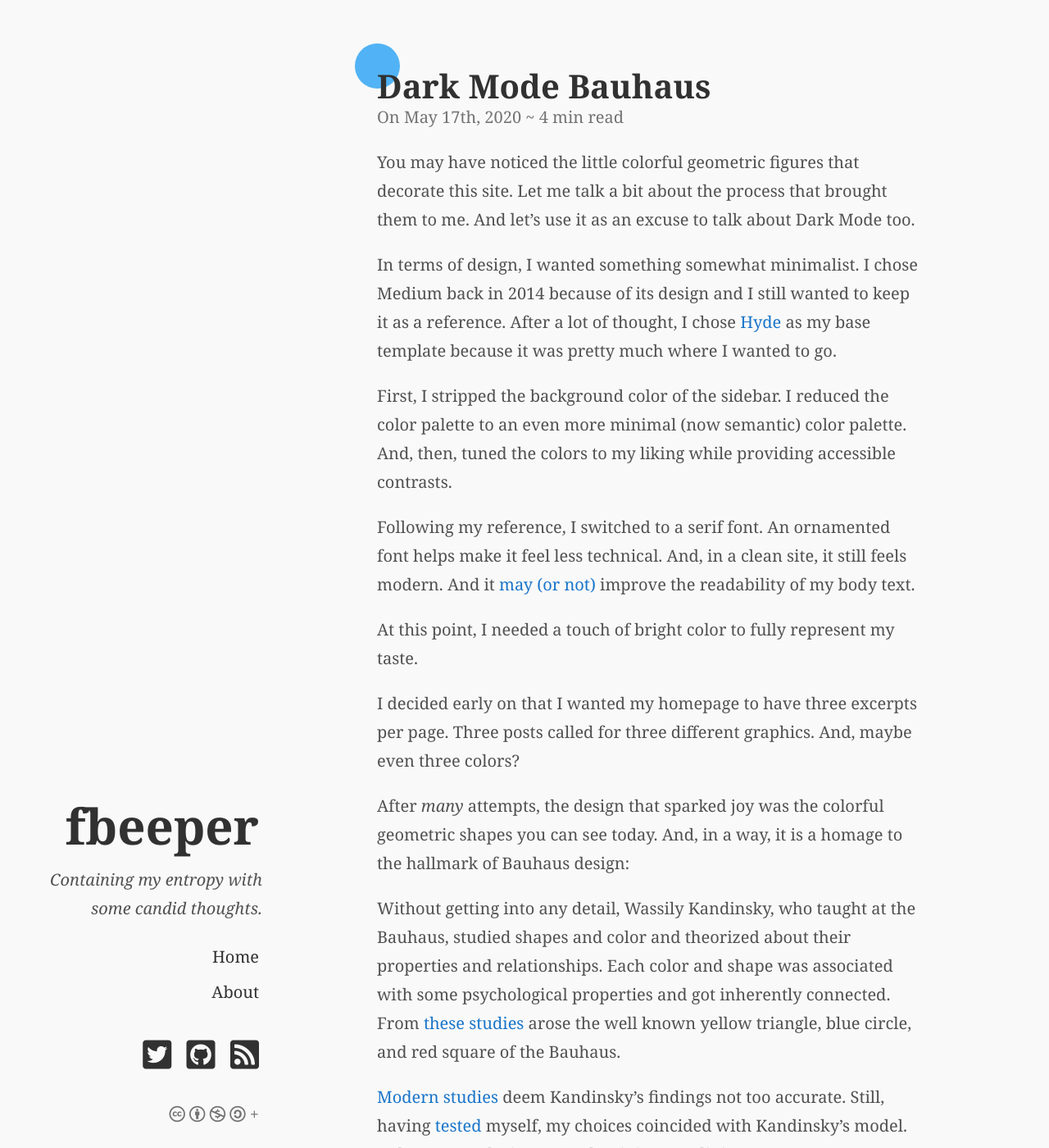
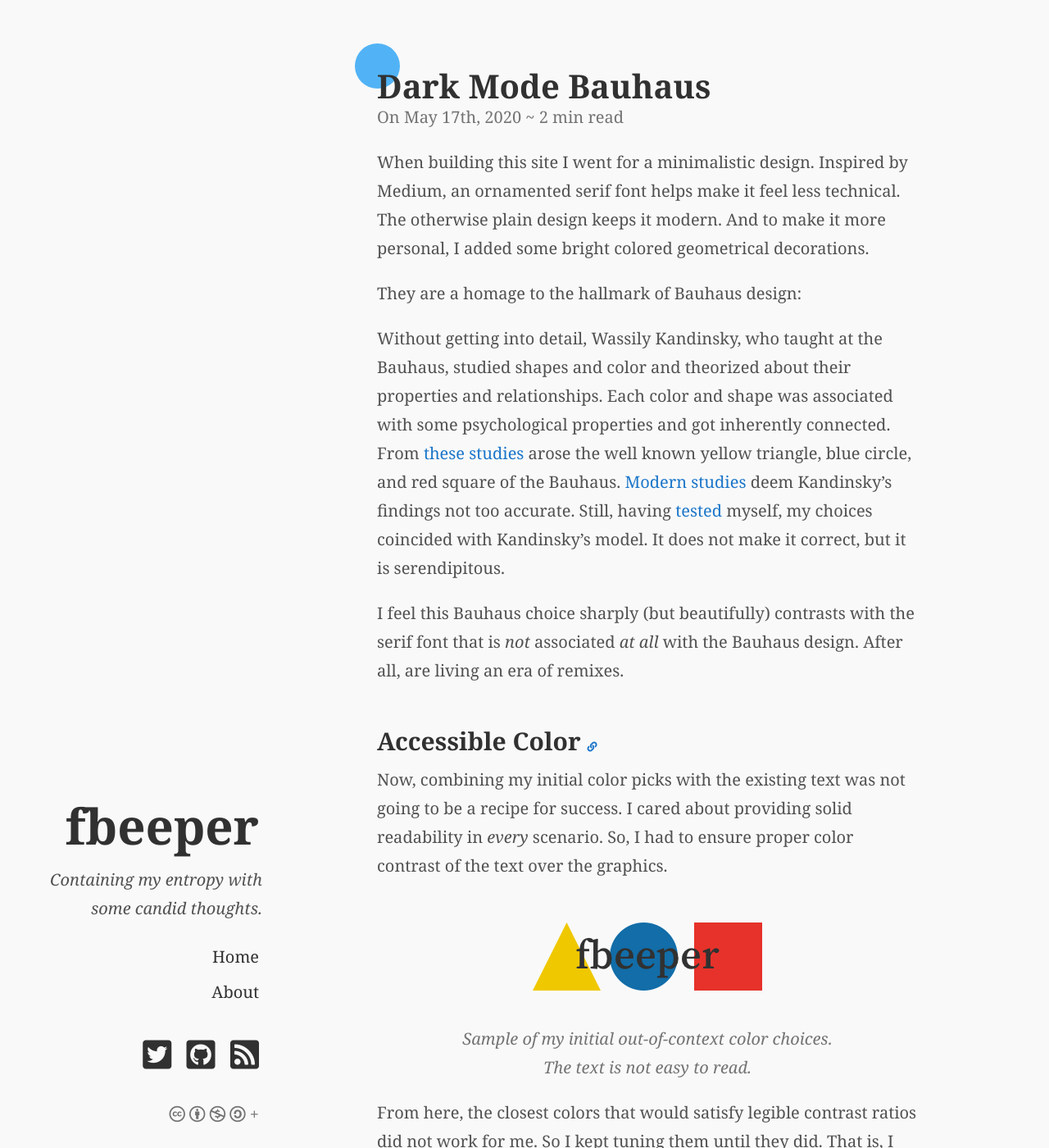
Before and after one commit to fbeeper/fbeeper.github.io, a Jekyll site: the page built from _posts/2020-05-17-Dark-Mode-Bauhaus.md, in a window 1280 px wide and 1400 px high. Shown: the whole window at 82% size. Built offline with Jekyll 4.4.1, drawn with Linux system fonts in a browser that asks for light colours; nearby versions of some CDN libraries; some web fonts are replaced; some of the changed text lies outside the part shown.

Commit message:
minor updates and improvements to articles

```diff
--- a/_posts/2020-05-17-Dark-Mode-Bauhaus.md
+++ b/_posts/2020-05-17-Dark-Mode-Bauhaus.md
@@ -7,40 +7,34 @@ decoration: circle
 tags: [design, dark mode]
 ---
 
-You may have noticed the little colorful geometric figures that decorate this site. Let me talk a bit about the process that brought them to me. And let's use it as an excuse to talk about Dark Mode too.
+When building this site I went for a minimalistic design. Inspired by Medium, an ornamented serif font helps make it feel less technical. The otherwise plain design keeps it modern. And to make it more personal, I added some bright colored geometrical decorations.
 
-In terms of design, I wanted something somewhat minimalist. I chose Medium back in 2014 because of its design and I still wanted to keep it as a reference. After a lot of thought, I chose [Hyde](https://hyde.getpoole.com) as my base template because it was pretty much where I wanted to go.
+They are a homage to the hallmark of Bauhaus design:
 
-First, I stripped the background color of the sidebar. I reduced the color palette to an even more minimal (now semantic) color palette. And, then, tuned the colors to my liking while providing accessible contrasts.
-
-Following my reference, I switched to a serif font. An ornamented font helps make it feel less technical. And, in a clean site, it still feels modern. And it [may (or not)](https://en.wikipedia.org/wiki/Serif#Readability_and_legibility) improve the readability of my body text.
-
-At this point, I needed a touch of bright color to fully represent my taste.
-
-I decided early on that I wanted my homepage to have three excerpts per page. Three posts called for three different graphics. And, maybe even three colors?
-
-After *many* attempts, the design that sparked joy was the colorful geometric shapes you can see today. And, in a way, it is a homage to the hallmark of Bauhaus design:
-
-Without getting into any detail, Wassily Kandinsky, who taught at the Bauhaus, studied shapes and color and theorized about their properties and relationships. Each color and shape was associated with some psychological properties and got inherently connected. From [these studies](https://www.documenta-bauhaus.de/images/docA_BI_7KandinskyW12015_132_04.jpg?w=1242) arose the well known yellow triangle, blue circle, and red square of the Bauhaus.
-
-[Modern studies](https://www.ncbi.nlm.nih.gov/pmc/articles/PMC3769683/) deem Kandinsky's findings not too accurate. Still, having [tested](https://www.getty.edu/research/exhibitions_events/exhibitions/bauhaus/new_artist/form_color/interactive/) myself, my choices coincided with Kandinsky's model. It does not make it correct, but it is serendipitous.
+Without getting into detail, Wassily Kandinsky, who taught at the Bauhaus, studied shapes and color and theorized about their properties and relationships. Each color and shape was associated with some psychological properties and got inherently connected. From [these studies](https://www.documenta-bauhaus.de/images/docA_BI_7KandinskyW12015_132_04.jpg?w=1242) arose the well known yellow triangle, blue circle, and red square of the Bauhaus. [Modern studies](https://www.ncbi.nlm.nih.gov/pmc/articles/PMC3769683/) deem Kandinsky's findings not too accurate. Still, having [tested](https://www.getty.edu/research/exhibitions_events/exhibitions/bauhaus/new_artist/form_color/interactive/) myself, my choices coincided with Kandinsky's model. It does not make it correct, but it is serendipitous.
 
 I feel this Bauhaus choice sharply (but beautifully) contrasts with the serif font that is *not* associated *at all* with the Bauhaus design. After all, are living an era of remixes.
 
-Now, combining my initial color picks with the existing text was not going to be a recipe for success. I cared about providing solid readability in *every* scenario. So, I had to ensure proper color contrast of the text over the new graphics.
+## Accessible Color
 
-{% include image.html src='/public/img/2020-05-17-First-Color-Choice.png' retinaSrc='/public/img/2020-05-17-First-Color-Choice@2x.png' alt='A bright yellow triangle, a bright blue circle, and a bright red circle. Illegible dark grey text &ldquo;fbeeper&rdquo; on top.' caption='My initial out-of-context color choices. <br>The text is not easy to read.' %}
+Now, combining my initial color picks with the existing text was not going to be a recipe for success. I cared about providing solid readability in *every* scenario. So, I had to ensure proper color contrast of the text over the graphics.
 
-I rolled up my sleeves and found a [decent tool to find fitting contrast alternatives](https://app.contrast-finder.org/). The numerically obvious choices were not my cup of tea, so I kept tunning my colors till they worked. That is, I liked the individual colors, I felt they worked well together, they had a 4.5+ contrast ratio with my font color, and they looked smooth on the site.
+{% include image.html src='/public/img/2020-05-17-First-Color-Choice.png' retinaSrc='/public/img/2020-05-17-First-Color-Choice@2x.png' alt='A bright yellow triangle, a bright blue circle, and a bright red circle. Illegible dark grey text &ldquo;fbeeper&rdquo; on top.' caption='Sample of my initial out-of-context color choices. <br>The text is not easy to read.' %}
+
+From here, the closest colors that would satisfy legible contrast ratios did not work for me. So I kept tuning them until they did. That is, I liked the individual colors, they worked together, they had a 4.5+ contrast ratio with my font color, and they looked good on the site.
 
 {% include image.html src='/public/img/2020-05-17-Second-Color-Choice.png' retinaSrc='/public/img/2020-05-17-Second-Color-Choice@2x.png' alt='A light yellow triangle, a light blue circle, and a light red circle. Legible dark grey text &ldquo;fbeeper&rdquo; on top.' caption='My light mode color choices (with proper contrast.)' %}
 
-To support dark mode, I had to play a game with more variables. I picked the previous colors on a light background. They did not match the new dark environment. Even when having a theoretically correct contrast.
+## Dark Mode
 
-Besides stiving for a good contrast ratio for the text, dark mode colors need an appropriate brightness to be easy on the eye. So, with some sweat but no tears, I achieved my new darker, and contrast-worthy colors.
+To support dark mode, I had to play a game with more variables. The colors for the light background did not match the new dark environment even when having a theoretically correct contrast. Dark mode colors need a different luminosity to be easy on the eye:
 
 {% include image.html src='/public/img/2020-05-17-Third-Color-Choice.png' retinaSrc='/public/img/2020-05-17-Third-Color-Choice@2x.png' alt='Dark mode shapes and colors: A dark yellow triangle, a dark blue circle, and a dark red circle. Legible white text &ldquo;fbeeper&rdquo; on top.' caption='My dark mode color choices.' %}
 
-In hindsight, I knew all this from watching Apple WWDC talks on dark mode and participating in building color schemes for an iOS app. But like this, it felt more personal and worth sharing. Also, having 100% creative freedom made it more fun.
+None of this is novel or mindblowing, but I felt it was a short and sweet sample to share what is behind the scenes when designing for accessibility and dark mode.
 
-Interested in knowing why the pentagon is orange? Should I talk more about creating semantic color palettes? What about dark mode implementation in CSS? Ping me @fbeeper or [leave a comment](https://github.com/fbeeper/fbeeper.github.io/issues/3).
+--
+
+<div class="message">
+✍️ Edited on Sunday, Nov 15, 2020: Shortened article.
+</div>
```
Also changed, not shown: _posts/2020-05-02-Hello-World.md (+0 -4 lines), _posts/2020-05-07-Build-a-blog-with-Jekyll.md (+0 -4 lines).
